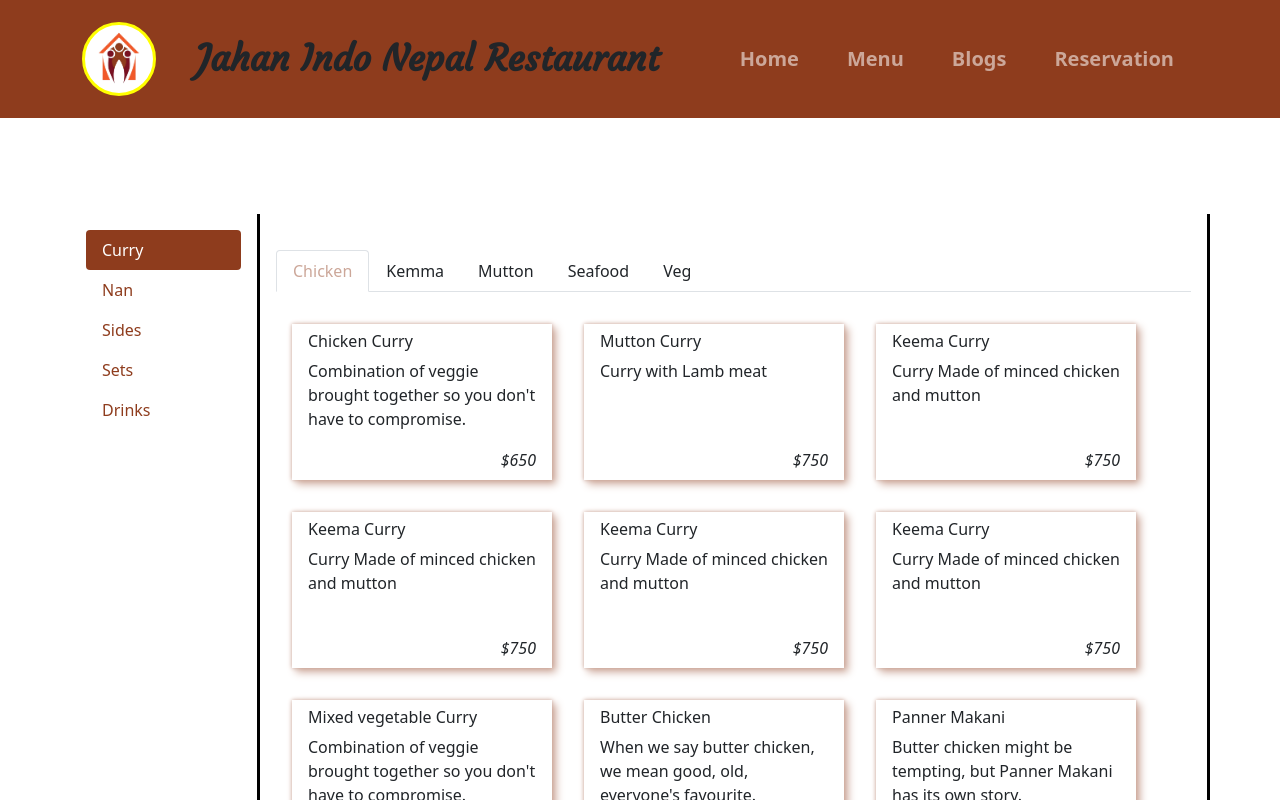
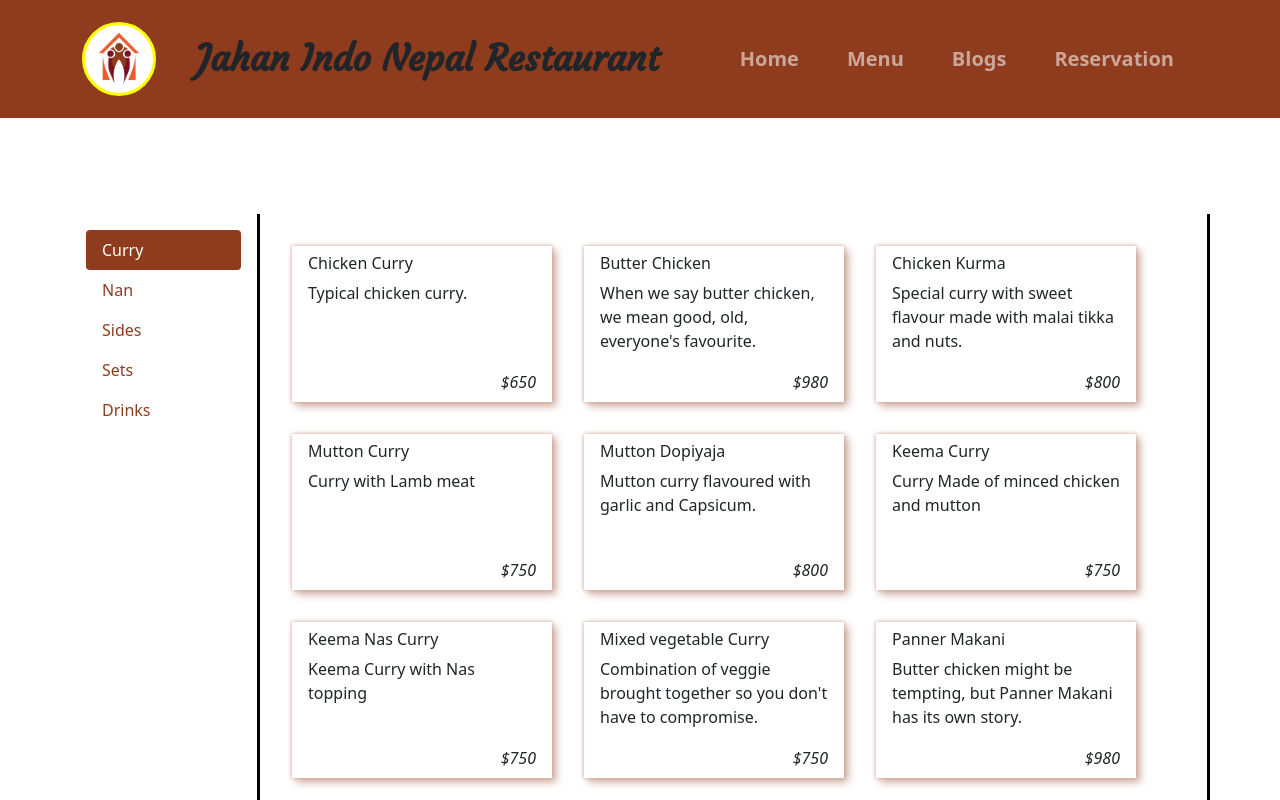
Before and after one commit to nibab-boo/jahan-react-express, a React (Create React App) app in the folder client/: page /menu in a window 1280 px wide. Both pictures are taken after a click on the tab "Curry". Shown: the top 800 px of the page. Built offline with nearby package versions, Linux system fonts and the light colour scheme.

Commit message:
curry updated with json

```diff
--- a/client/src/components/Curry.js
+++ b/client/src/components/Curry.js
@@ -1,155 +1,174 @@
 import React from 'react';
-import { Tabs, Tab } from 'react-bootstrap';
+// import { Tabs, Tab } from 'react-bootstrap';
 
 // import cheeseNan from "./../../assets/images/cheese_nan.jpeg"
 
-
-const Curry = () => {
+const Curry = ({curries}) => {
   return (
-    <>
-      <Tabs defaultActiveKey="Chicken" id="menu-sub-tab" className="mb-3">
-        <Tab eventKey="Chicken" title="Chicken">
-          <div className="food-box">
+    <div className='food-box'>
+      {
+        curries.map((curry) => {
+          return (
             <div className="food-card">
               <div className="set-card">
-                <h4 className="food-name">Chicken Curry</h4>
-                <p className="food-info">Combination of veggie brought together so you don't have to compromise.</p>
-                <p className="food-info price">$650</p>
+                <h4 className="food-name">{curry.name}</h4>
+                <p className="food-info">{curry.description}</p>
+                <p className="food-info price">{curry.price}</p>
               </div>
             </div>
-            <div className="food-card">
-              <div className="set-card">
-                <h4 className="food-name">Mutton Curry</h4>
-                <p className="food-info">Curry with Lamb meat</p>
-                <p className="food-info price">$750</p>
-              </div>
-            </div>
-            <div className="food-card">
-              <div className="set-card">
-                <h4 className="food-name">Keema Curry</h4>
-                <p className="food-info">Curry Made of minced chicken and mutton</p>
-                <p className="food-info price">$750</p>
-              </div>
-            </div>
-            <div className="food-card">
-              <div className="set-card">
-                <h4 className="food-name">Keema Curry</h4>
-                <p className="food-info">Curry Made of minced chicken and mutton</p>
-                <p className="food-info price">$750</p>
-              </div>
-            </div>
-            <div className="food-card">
-              <div className="set-card">
-                <h4 className="food-name">Keema Curry</h4>
-                <p className="food-info">Curry Made of minced chicken and mutton</p>
-                <p className="food-info price">$750</p>
-              </div>
-            </div>
-            <div className="food-card">
-              <div className="set-card">
-                <h4 className="food-name">Keema Curry</h4>
-                <p className="food-info">Curry Made of minced chicken and mutton</p>
-                <p className="food-info price">$750</p>
-              </div>
-            </div>
-            <div className="food-card">
-              <div className="set-card">
-                <h4 className="food-name">Mixed vegetable Curry</h4>
-                <p className="food-info">Combination of veggie brought together so you don't have to compromise.</p>
-                <p className="food-info price">$750</p>
-              </div>
-            </div>
-            <div className="food-card">
-              <div className="set-card">
-                <h4 className="food-name">Butter Chicken</h4>
-                <p className="food-info">When we say butter chicken, we mean good, old, everyone's favourite.</p>
-                <p className="food-info price">$780</p>
-              </div>
-            </div>
-            <div className="food-card">
-              <div className="set-card">
-                <h4 className="food-name">Panner Makani</h4>
-                <p className="food-info">Butter chicken might be tempting, but Panner Makani has its own story.</p>
-                <p className="food-info price">$780</p>
-              </div>
-            </div>
-          </div>
-        </Tab>
-        <Tab eventKey="Kemma" title="Kemma">
-          <div className="food-box">
-            <div className="food-card">
-              <div className="set-card">
-                <h4 className="food-name">Chicken Curry</h4>
-                <p className="food-info">Typical chicken curry.</p>
-                <p className="food-info price">$650</p>
-              </div>
-            </div>
-            <div className="food-card">
-              <div className="set-card">
-                <h4 className="food-name">Mutton Curry</h4>
-                <p className="food-info">Curry with Lamb meat</p>
-                <p className="food-info price">$750</p>
-              </div>
-            </div>
-          </div>
-        </Tab>
-        <Tab eventKey="Mutton" title="Mutton">
-          <div className="food-box">
-            <div className="food-card">
-              <div className="set-card">
-                <h4 className="food-name">Chicken Curry</h4>
-                <p className="food-info">Typical chicken curry.</p>
-                <p className="food-info price">$650</p>
-              </div>
-            </div>
-            <div className="food-card">
-              <div className="set-card">
-                <h4 className="food-name">Mutton Curry</h4>
-                <p className="food-info">Curry with Lamb meat</p>
-                <p className="food-info price">$750</p>
-              </div>
-            </div>
-          </div>
-        </Tab>
-        <Tab eventKey="Seafood" title="Seafood">
-          <div className="food-box">
-            <div className="food-card">
-              <div className="set-card">
-                <h4 className="food-name">Chicken Curry</h4>
-                <p className="food-info">Typical chicken curry.</p>
-                <p className="food-info price">$650</p>
-              </div>
-            </div>
-            <div className="food-card">
-              <div className="set-card">
-                <h4 className="food-name">Mutton Curry</h4>
-                <p className="food-info">Curry with Lamb meat</p>
-                <p className="food-info price">$750</p>
-              </div>
-            </div>
-          </div>
-        </Tab>
-        <Tab eventKey="Veg" title="Veg">
-          <div className="food-box">
-            <div className="food-card">
-              <div className="set-card">
-                <h4 className="food-name">Chicken Curry</h4>
-                <p className="food-info">Typical chicken curry.</p>
-                <p className="food-info price">$650</p>
-              </div>
-            </div>
-            <div className="food-card">
-              <div className="set-card">
-                <h4 className="food-name">Mutton Curry</h4>
-                <p className="food-info">Curry with Lamb meat</p>
-                <p className="food-info price">$750</p>
-              </div>
-            </div>
-          </div>
-        </Tab>
-      </Tabs>
-    </>
-  );
+          )
+        })
+      }
+    </div>
+  )
+
 };
 
 export default Curry;
+// const Curry = () => {
+//   return (
+//     <>
+//       <Tabs defaultActiveKey="Chicken" id="menu-sub-tab" className="mb-3">
+//         <Tab eventKey="Chicken" title="Chicken">
+//           <div className="food-box">
+//             <div className="food-card">
+//               <div className="set-card">
+//                 <h4 className="food-name">Chicken Curry</h4>
+//                 <p className="food-info">Combination of veggie brought together so you don't have to compromise.</p>
+//                 <p className="food-info price">$650</p>
+//               </div>
+//             </div>
+//             <div className="food-card">
+//               <div className="set-card">
+//                 <h4 className="food-name">Mutton Curry</h4>
+//                 <p className="food-info">Curry with Lamb meat</p>
+//                 <p className="food-info price">$750</p>
+//               </div>
+//             </div>
+//             <div className="food-card">
+//               <div className="set-card">
+//                 <h4 className="food-name">Keema Curry</h4>
+//                 <p className="food-info">Curry Made of minced chicken and mutton</p>
+//                 <p className="food-info price">$750</p>
+//               </div>
+//             </div>
+//             <div className="food-card">
+//               <div className="set-card">
+//                 <h4 className="food-name">Keema Curry</h4>
+//                 <p className="food-info">Curry Made of minced chicken and mutton</p>
+//                 <p className="food-info price">$750</p>
+//               </div>
+//             </div>
+//             <div className="food-card">
+//               <div className="set-card">
+//                 <h4 className="food-name">Keema Curry</h4>
+//                 <p className="food-info">Curry Made of minced chicken and mutton</p>
+//                 <p className="food-info price">$750</p>
+//               </div>
+//             </div>
+//             <div className="food-card">
+//               <div className="set-card">
+//                 <h4 className="food-name">Keema Curry</h4>
+//                 <p className="food-info">Curry Made of minced chicken and mutton</p>
+//                 <p className="food-info price">$750</p>
+//               </div>
+//             </div>
+//             <div className="food-card">
+//               <div className="set-card">
+//                 <h4 className="food-name">Mixed vegetable Curry</h4>
+//                 <p className="food-info">Combination of veggie brought together so you don't have to compromise.</p>
+//                 <p className="food-info price">$750</p>
+//               </div>
+//             </div>
+//             <div className="food-card">
+//               <div className="set-card">
+//                 <h4 className="food-name">Butter Chicken</h4>
+//                 <p className="food-info">When we say butter chicken, we mean good, old, everyone's favourite.</p>
+//                 <p className="food-info price">$780</p>
+//               </div>
+//             </div>
+//             <div className="food-card">
+//               <div className="set-card">
+//                 <h4 className="food-name">Panner Makani</h4>
+//                 <p className="food-info">Butter chicken might be tempting, but Panner Makani has its own story.</p>
+//                 <p className="food-info price">$780</p>
+//               </div>
+//             </div>
+//           </div>
+//         </Tab>
+//         <Tab eventKey="Kemma" title="Kemma">
+//           <div className="food-box">
+//             <div className="food-card">
+//               <div className="set-card">
+//                 <h4 className="food-name">Chicken Curry</h4>
+//                 <p className="food-info">Typical chicken curry.</p>
+//                 <p className="food-info price">$650</p>
+//               </div>
+//             </div>
+//             <div className="food-card">
+//               <div className="set-card">
+//                 <h4 className="food-name">Mutton Curry</h4>
+//                 <p className="food-info">Curry with Lamb meat</p>
+//                 <p className="food-info price">$750</p>
+//               </div>
+//             </div>
+//           </div>
+//         </Tab>
+//         <Tab eventKey="Mutton" title="Mutton">
+//           <div className="food-box">
+//             <div className="food-card">
+//               <div className="set-card">
+//                 <h4 className="food-name">Chicken Curry</h4>
+//                 <p className="food-info">Typical chicken curry.</p>
+//                 <p className="food-info price">$650</p>
+//               </div>
+//             </div>
+//             <div className="food-card">
+//               <div className="set-card">
+//                 <h4 className="food-name">Mutton Curry</h4>
+//                 <p className="food-info">Curry with Lamb meat</p>
+//                 <p className="food-info price">$750</p>
+//               </div>
+//             </div>
+//           </div>
+//         </Tab>
+//         <Tab eventKey="Seafood" title="Seafood">
+//           <div className="food-box">
+//             <div className="food-card">
+//               <div className="set-card">
+//                 <h4 className="food-name">Chicken Curry</h4>
+//                 <p className="food-info">Typical chicken curry.</p>
+//                 <p className="food-info price">$650</p>
+//               </div>
+//             </div>
+//             <div className="food-card">
+//               <div className="set-card">
+//                 <h4 className="food-name">Mutton Curry</h4>
+//                 <p className="food-info">Curry with Lamb meat</p>
+//                 <p className="food-info price">$750</p>
+//               </div>
+//             </div>
+//           </div>
+//         </Tab>
+//         <Tab eventKey="Veg" title="Veg">
+//           <div className="food-box">
+//             <div className="food-card">
+//               <div className="set-card">
+//                 <h4 className="food-name">Chicken Curry</h4>
+//                 <p className="food-info">Typical chicken curry.</p>
+//                 <p className="food-info price">$650</p>
+//               </div>
+//             </div>
+//             <div className="food-card">
+//               <div className="set-card">
+//                 <h4 className="food-name">Mutton Curry</h4>
+//                 <p className="food-info">Curry with Lamb meat</p>
+//                 <p className="food-info price">$750</p>
+//               </div>
+//             </div>
+//           </div>
+//         </Tab>
+//       </Tabs>
+//     </>
+//   );
+// };
--- a/client/src/components/Menu.js
+++ b/client/src/components/Menu.js
@@ -1,6 +1,9 @@
 import React from 'react';
 import {Container, Nav, Col, Row, Tab} from 'react-bootstrap'
 
+
+// Importing Context custom hooks
+import { useLanContext } from './LanguageProvider.js'
 
 // Importing components
 import Curry from './Curry';
@@ -9,7 +12,11 @@ import Sides from './Sides';
 import Sets from './Sets';
 import Drink from './Drink';
 
+
 const Menu = () => {
+  const json = useLanContext();
+  const menu = json.menu;
+  console.log(menu);
   return (
     <Container className='mt-5 py-5 position-relative'>
       <Tab.Container id="left-tabs-example" defaultActiveKey="Sets">
@@ -36,7 +43,7 @@ const Menu = () => {
           <Col className="menu-col menu-content" xs={12} sm={9} md={10}>
             <Tab.Content>
               <Tab.Pane eventKey="Curry">
-                < Curry />
+                < Curry curries= { menu.curry } />
               </Tab.Pane>
               <Tab.Pane eventKey="Nan">
                 < Nan />
```
